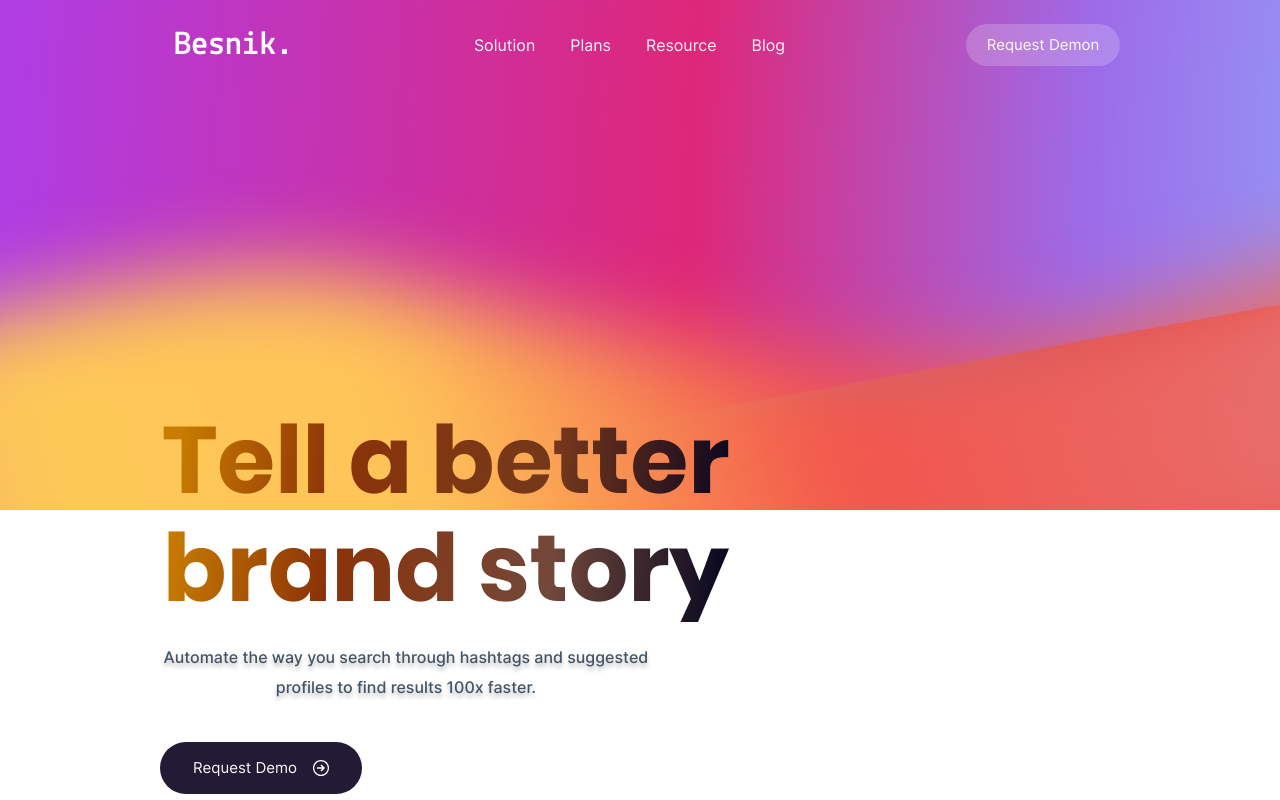
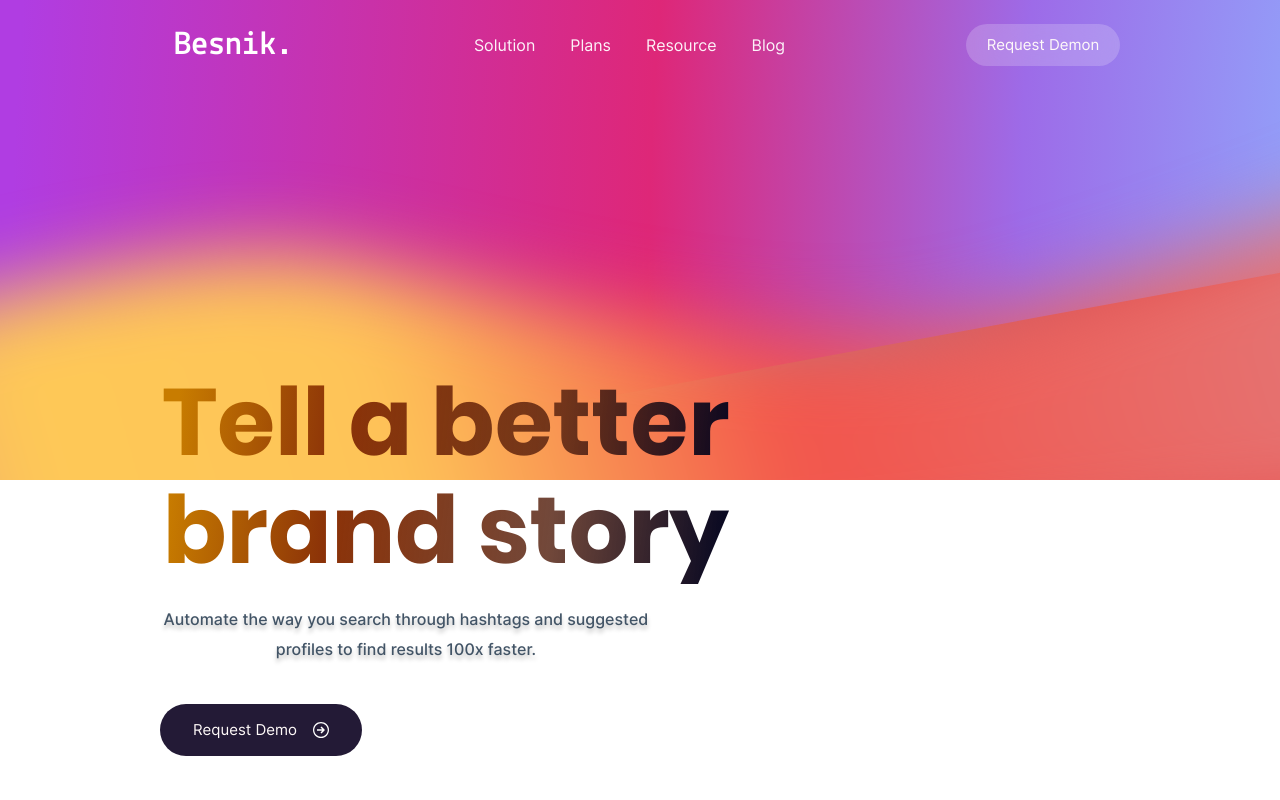
Before and after one commit to maxtalanov/marketing-ng, a React (Create React App) app: page / in a window 1280 px wide. Shown: the top 800 px of the page. Built offline with nearby package versions, Linux system fonts and the light colour scheme.

Commit message:
Style: Изменить правильность отбражение блоков

```diff
--- a/src/containers/Header/Header.scss
+++ b/src/containers/Header/Header.scss
@@ -16,13 +16,13 @@
         top: 0;
         left: 0;
         width: 100%;
-        height: 510px;
+        height: 480px;
         z-index: -1;
     }
 
     &__container-headers {
         max-width: 572px;
-        margin: 340px 0 120px 160px;
+        margin: 302px 0 120px 160px;
     }
 
     &__container-instagram {
```
